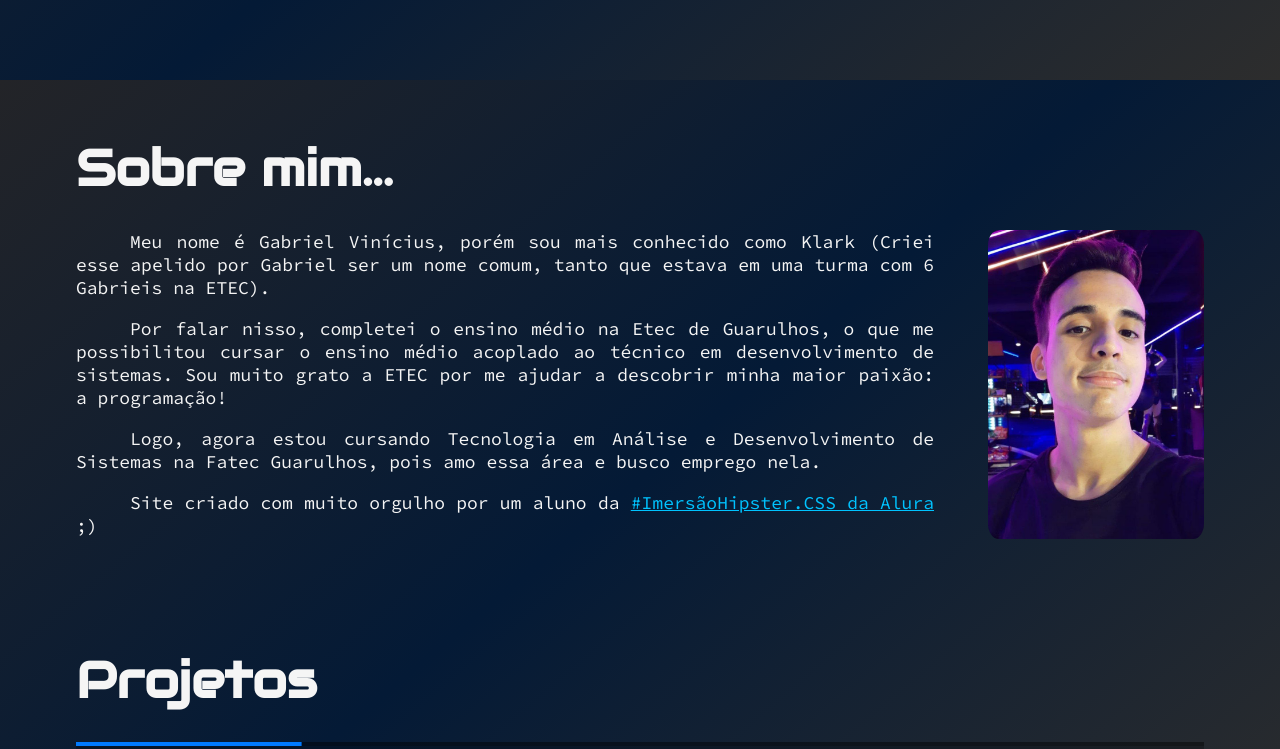
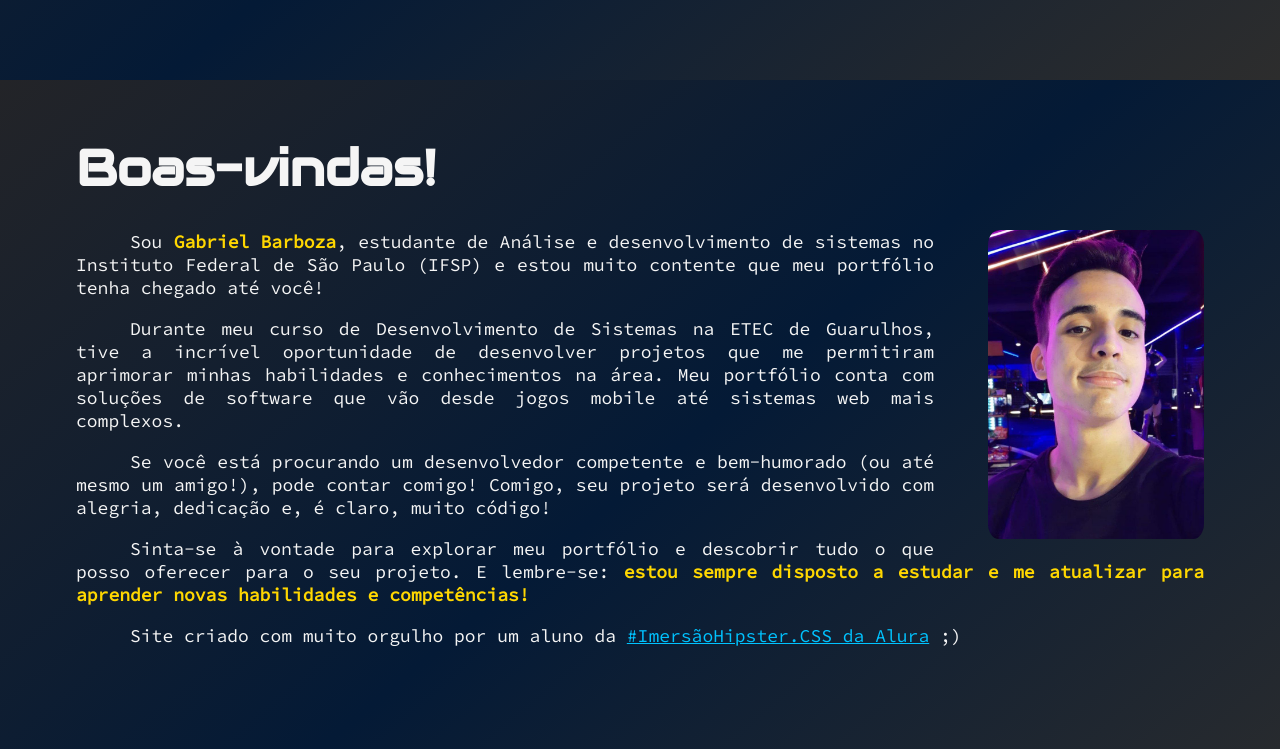
Before and after one commit to gabrieIbarboza/MyPortfolio, a plain HTML site: page index.html in a window 1280 px wide. Shown: the part 720-1469 px from the top of the page. Drawn offline with nearby package versions, Linux system fonts and the light colour scheme.

Commit message:
update about me text

```diff
--- a/CSS/style.css
+++ b/CSS/style.css
@@ -216,6 +216,10 @@ body{
     text-align: justify;
     text-indent: 3em;
   }
+  .aboutMe p span {
+    color: #ffd700;
+    font-weight: bold;
+  }
   .aboutMe a {
     color: #00c3ff;
     transition: 500ms;
--- a/index.html
+++ b/index.html
@@ -39,15 +39,24 @@
 
   <section class="aboutMe" id="about">
 
-    <h2 class="aboutTitle">Sobre mim...</h2>
+    <h2 class="aboutTitle">Boas-vindas!</h2>
 
     <figure class="figMine">
       <img class="img-about" src="assets/img/Me.jpg" alt="GabrielKlark">
     </figure>
+    <p>
+      Sou <span>Gabriel Barboza</span>, estudante de Análise e desenvolvimento de sistemas no Instituto Federal de São Paulo (IFSP) e estou muito contente que meu portfólio tenha chegado até você!
+    </p>
+    <p>
+      Durante meu curso de Desenvolvimento de Sistemas na ETEC de Guarulhos, tive a incrível oportunidade de desenvolver  projetos que me permitiram aprimorar minhas habilidades e conhecimentos na área. Meu portfólio conta com soluções de software que vão desde jogos mobile até sistemas web mais complexos.
+    </p>
+    <p>
+      Se você está procurando um desenvolvedor competente e bem-humorado (ou até mesmo um amigo!), pode contar comigo! Comigo, seu projeto será desenvolvido com alegria, dedicação e, é claro, muito código!
+    </p>
+    <p>
+      Sinta-se à vontade para explorar meu portfólio e descobrir tudo o que posso oferecer para o seu projeto. E lembre-se: <span>estou sempre disposto a estudar e me atualizar para aprender novas habilidades e competências!</span>
+    </p>
 
-    <p>Meu nome é Gabriel Vinícius, porém sou mais conhecido como Klark (Criei esse apelido por Gabriel ser um nome comum, tanto que estava em uma turma com 6 Gabrieis na ETEC).</p>
-    <p>Por falar nisso, completei o ensino médio na Etec de Guarulhos, o que me possibilitou cursar o ensino médio acoplado ao técnico em desenvolvimento de sistemas. Sou muito grato a ETEC por me ajudar a descobrir minha maior paixão: a programação! </p>
-    <p>Logo, agora estou cursando Tecnologia em Análise e Desenvolvimento de Sistemas na Fatec Guarulhos, pois amo essa área e busco emprego nela.</p>
     <p>Site criado com muito orgulho por um aluno da <a target="_blank" href="https://www.alura.com.br/imersao-css">#ImersãoHipster.CSS  da Alura</a> ;)</p>
   </section>
 
@@ -198,7 +207,7 @@
       <h2>Contato</h2>
       <p>Se deseja entrar em contato comigo, utilize algum dos métodos abaixo ou veja meu currículo =D</p>
 
-      <a id="cv-button" href="assets/docs/GabrielBarboza2023.pdf" target="_blank" rel="noopener noreferrer">Ver CV</a>
+      <a id="cv-button" href="assets/docs/GabrielBarboza2023.pdf" target="_blank" rel="noopener noreferrer">Conferir CV</a>
 
       <div class="grid icons">
         <a target="_blank" href="https://instagram.com/gabrielzklark">
```
